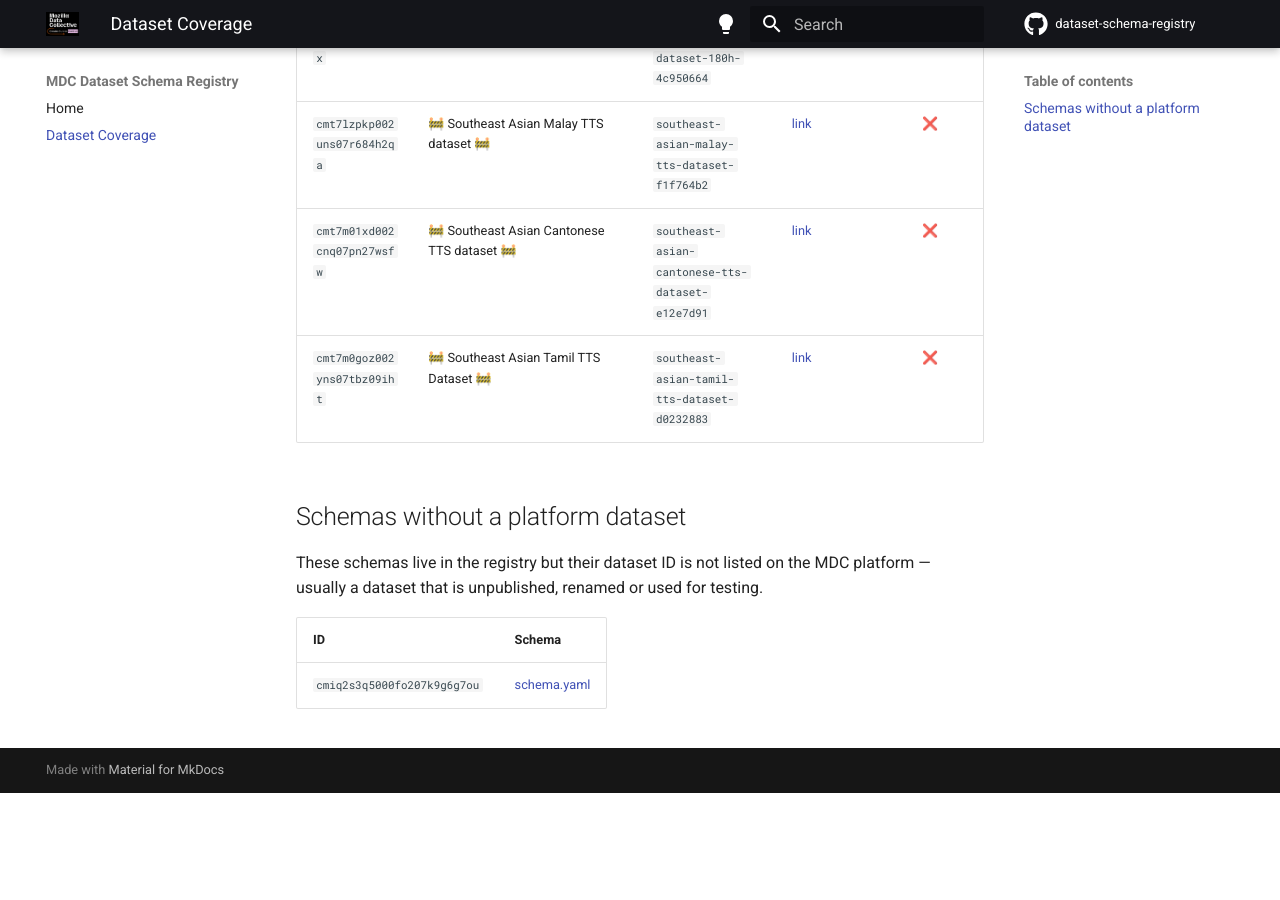
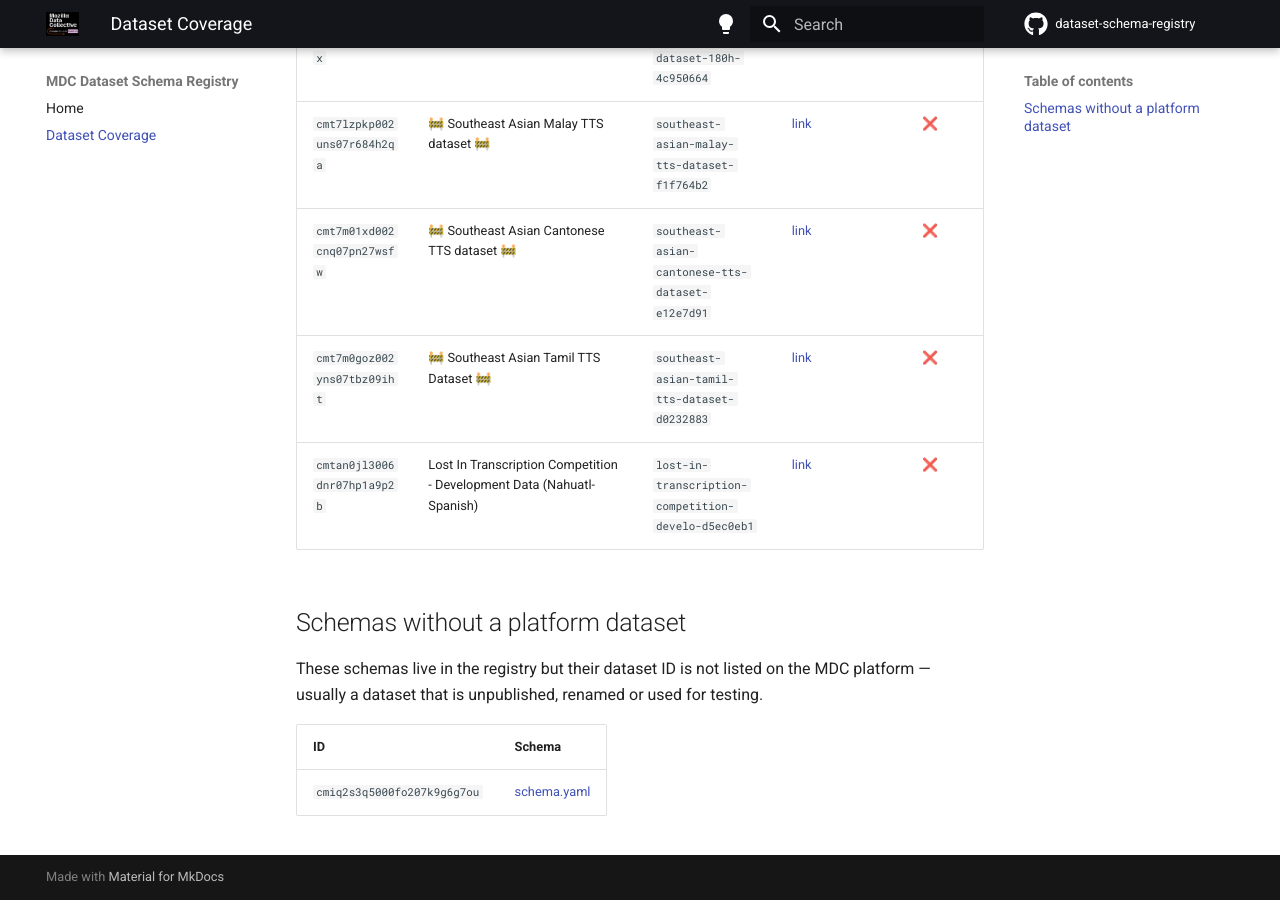
Before and after one commit to Mozilla-Data-Collective/dataset-schema-registry, an MkDocs documentation site: the page built from docs/dataset-coverage.md, in a window 1280 px wide and 900 px high, scrolled down 106545 px. Built offline with MkDocs 1.6.1 and Material for MkDocs 9.7.7, drawn with Linux system fonts in a browser that asks for light colours; comment, search, counter and statistics services are not loaded; before the commit the page ends 107338 px from its top, so only the background shows below that; part of the change alters nothing that is shown; some of the changed text lies outside the part shown.

Commit message:
chore: update registry index and dataset coverage [skip ci]

```diff
--- a/docs/dataset-coverage.md
+++ b/docs/dataset-coverage.md
@@ -12,15 +12,15 @@ data programmatically.
     `registry/<dataset_id>/schema.yaml` file.  See the
     [Home](index.md) for details.
 
-**Last updated:** 2026-08-25
-**Total datasets in sitemap:** 1031
+**Last updated:** 2026-08-27
+**Total datasets in sitemap:** 1032
 **Schemas registered:** 415 ✅
-**Schemas missing:** 616 ❌
+**Schemas missing:** 617 ❌
 
 | ID | Name | Slug | Dataset page | Schema registered |
 |----|------|------|-------------|:-----------------:|
 | `cmfzu8u8wa555eq8onrk334h4` | Mozilla Common Voice Spontaneous Speech ASR Shared Task Train/Dev Data | `mcv-sps-st-09-2025` | [link](https://mozilladatacollective.com/datasets/cmfzu8u8wa555eq8onrk334h4) | ❌ |
-| `cmhkl8z2a007rnr07p9bm5kmz` | Tetelancingo Nahuatl | `tetelancingo-nahuatl-4dd81077` | [link](https://mozilladatacollective.com/datasets/cmhkl8z2a007rnr07p9bm5kmz) | ✅ |
+| `cmhkl8z2a007rnr07p9bm5kmz` | Tetelancingo Nahuatl | `tetelancingo-nahuatl-e09ceab4` | [link](https://mozilladatacollective.com/datasets/cmhkl8z2a007rnr07p9bm5kmz) | ✅ |
 | `cmhlvswz200fio007c7szypw8` | Podcast Hari Minggoean (Indonesia) | `podcast-hari-minggoean-indonesia-3b077582` | [link](https://mozilladatacollective.com/datasets/cmhlvswz200fio007c7szypw8) | ❌ |
 | `cmhnlbtx401ihmr07co7x8ptw` | Saraiki Literature Corpus | `saraiki-literature-corpus-bca56858` | [link](https://mozilladatacollective.com/datasets/cmhnlbtx401ihmr07co7x8ptw) | ❌ |
 | `cmhp3jurx00afmk07z5z4fktu` | Urdu Literature Corpus | `urdu-literature-corpus-2a2877f9` | [link](https://mozilladatacollective.com/datasets/cmhp3jurx00afmk07z5z4fktu) | ❌ |
@@ -1050,6 +1050,7 @@ data programmatically.
 | `cmt7lzpkp002uns07r684h2qa` | 🚧 Southeast Asian Malay TTS dataset 🚧 | `southeast-asian-malay-tts-dataset-f1f764b2` | [link](https://mozilladatacollective.com/datasets/cmt7lzpkp002uns07r684h2qa) | ❌ |
 | `cmt7m01xd002cnq07pn27wsfw` | 🚧 Southeast Asian Cantonese TTS dataset 🚧 | `southeast-asian-cantonese-tts-dataset-e12e7d91` | [link](https://mozilladatacollective.com/datasets/cmt7m01xd002cnq07pn27wsfw) | ❌ |
 | `cmt7m0goz002yns07tbz09iht` |  🚧 Southeast Asian Tamil TTS Dataset 🚧 | `southeast-asian-tamil-tts-dataset-d0232883` | [link](https://mozilladatacollective.com/datasets/cmt7m0goz002yns07tbz09iht) | ❌ |
+| `cmtan0jl3006dnr07hp1a9p2b` | Lost In Transcription Competition - Development Data (Nahuatl-Spanish) | `lost-in-transcription-competition-develo-d5ec0eb1` | [link](https://mozilladatacollective.com/datasets/cmtan0jl3006dnr07hp1a9p2b) | ❌ |
 
 ## Schemas without a platform dataset
 
```
Also changed, not shown: 1 other file.
